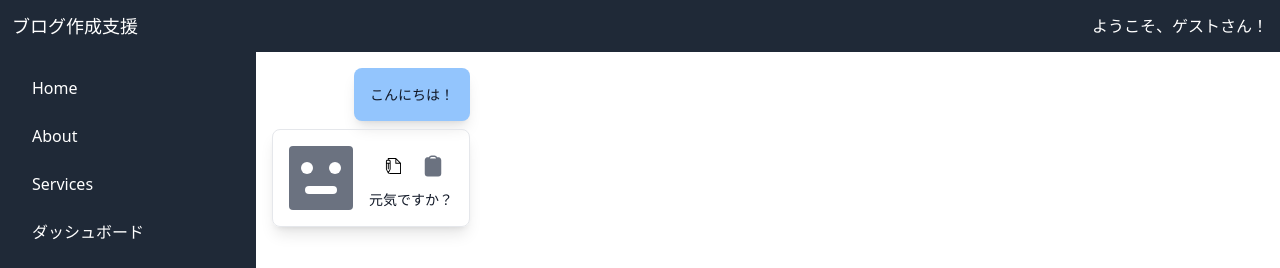
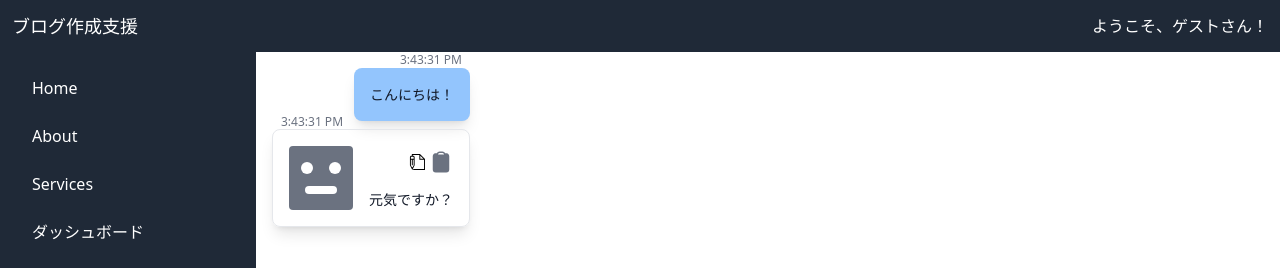
Before and after one commit to spite400k/my-next-app, a Next.js app: page /chat in a window 1280 px wide. Shown: the top 268 px of the page. Built offline with nearby package versions, Linux system fonts and the light colour scheme; no server answers.

Commit message:
チャット時間を追加　型をリファクタリング

```diff
--- /dev/null
+++ b/app/components/chat/ActionButton.tsx
@@ -0,0 +1,61 @@
+import { chatInputState } from "@/app/state/chatInputState";
+import { ClipboardIcon } from "@heroicons/react/24/solid";
+import { useState } from "react";
+import CopyToClipboard from "react-copy-to-clipboard";
+import { TfiWrite } from "react-icons/tfi";
+import { useRecoilState } from "recoil";
+
+
+const ActionButton = ({ content }: { content: string }) => {
+
+  // チャット入力にセットする
+  const [chatInput, setChatInput] = useRecoilState(chatInputState)
+  const handleWiteBlog = (word: string) => {
+    word = "次の内容でブログを作成する　自然な文体で書いて　" + word;
+
+    setChatInput({ content: word });
+  };
+
+  // コピーした
+  const [copiedMessage, setCopiedMessage] = useState<string | null>(null);
+
+  const handleCopy = (text: string) => {
+    setCopiedMessage(text);
+    setTimeout(() => setCopiedMessage(null), 2000);
+  };
+
+  return (
+        <div className="relative flex flex-row justify-end w-full">
+
+            {/* ブログを書くボタン */}
+            <div className="group ">
+            <button className='py-2 pr-1 rounded-md hover:bg-gray-200 transition' onClick={() => handleWiteBlog(content)}>
+                <TfiWrite />
+            </button>
+            <div className="absolute right-0 bottom-full mb-2 hidden group-hover:block bg-black text-white text-xs px-2 py-1 rounded-md whitespace-nowrap">
+                この内容でブログを作成する
+            </div>
+            </div>
+
+            {/* コピーするボタン */}
+            <div className="group ">
+                <CopyToClipboard text={content} onCopy={() => handleCopy(content)}>
+                    <button className="py-1 rounded-md hover:bg-gray-200 transition">
+                    <ClipboardIcon className="h-6 w-6 text-gray-500 group-hover:text-gray-700" />
+                    </button>
+                </CopyToClipboard>
+                <div className="absolute bottom-full mb-2 hidden group-hover:block bg-black text-white text-xs px-2 py-1 rounded-md whitespace-nowrap">
+                    コピーする
+                </div>
+            </div>
+            {/* Copied Message Notification */}
+            {copiedMessage && (
+                <div className="fixed top-10 left-1/2 transform -translate-x-1/2 bg-green-600 text-white px-4 py-2 rounded-md shadow-lg animate-fade-in-out">
+                    コピーしました！
+                </div>
+            )}
+        </div>
+    );
+  };
+
+  export default ActionButton;
--- a/app/components/chat/ChatForm.tsx
+++ b/app/components/chat/ChatForm.tsx
@@ -54,7 +54,7 @@ const ChatForm = () => {
     const newId = chatLog.length > 0 ? chatLog[chatLog.length - 1].id + 1 : 1;
 
     // 送信対象のメッセージを生成
-    const newUserMessage = { id: newId, content: chatInput.content, sender: "user" };
+    const newUserMessage = { id: newId, content: chatInput.content, sender: "user", time: new Date().toLocaleTimeString() };
     // 既存のチャットログに追加
     const updatedMessages = [...chatLog, newUserMessage];
     setChatLog(updatedMessages);
@@ -85,7 +85,7 @@ const ChatForm = () => {
       const result = await res.json();
       // GPT-3からのレスポンスをチャットログに追加
       const newGptId = newId + 1;
-      const newGptMessage = { id: newGptId, content: result.gptResponseMessage, sender: "other" };
+      const newGptMessage = { id: newGptId, content: result.gptResponseMessage, sender: "other", time: new Date().toLocaleTimeString() };
       setChatLog([...updatedMessages, newGptMessage]);
 
 
--- a/app/components/chat/ChatMessage.tsx
+++ b/app/components/chat/ChatMessage.tsx
@@ -2,48 +2,13 @@
 import React, { useEffect, useRef, useState } from 'react'
 import { useRecoilState, useRecoilValue } from 'recoil';
 import { chatLogState } from '../../state/chatLogState';
-import ReactMarkdown from 'react-markdown';
-import remarkGfm from 'remark-gfm';
 import { loadingState } from '../../state/loadingState';
-import AnchorTag from '../atoms/AnchorTag';
-import CodeBlock from '../atoms/CodeBlock';
 import styles from './css/scrolldown.module.css'
-import { CopyToClipboard } from 'react-copy-to-clipboard';
 import FloatingActionMenuAccordion2 from '../button/FloatingActionMenuAccordion2';
-import { ClipboardIcon } from '@heroicons/react/24/solid';
-import { TfiWrite } from 'react-icons/tfi';
-import { chatInputState } from '@/app/state/chatInputState';
+import ActionButton from './ActionButton';
 import RobotFace from '../icons/robot';
-
-
-type MessageType = {
-  id: number;
-  content: string;
-  sender: string;
-};
-
-// マルチラインのメッセージを表示するコンポーネント
-const MultiLineBody = ({ body }: { body: string }) => {
-  // マルチラインのメッセージを改行で分割して表示
-  const texts = body.split('\\n\\n').map((item, index) => {
-    console.log(item);
-
-    // マークダウンの改行コードを変換
-    item = item.replace(/\\n/g, '\n');
-    // マークダウンのリンクを変換
-    return (
-      <React.Fragment key={index}>
-            <ReactMarkdown
-              remarkPlugins={[remarkGfm]}
-              components={{
-                a: AnchorTag,
-                code: CodeBlock,              }}
-            >{item}</ReactMarkdown>
-      </React.Fragment>
-    );
-  });
-  return <div>{texts}</div>;
-};
+import { MessageType } from './MessageType';
+import MultiLineBody from './MultiLineBody';
 
 // チャットメッセージを表示するコンポーネント
 const ChatMessage = () => {
@@ -109,23 +74,6 @@ const ChatMessage = () => {
     };
   }, []);
 
-  // コピーした
-  const [copiedMessage, setCopiedMessage] = useState<string | null>(null);
-
-  const handleCopy = (text: string) => {
-    setCopiedMessage(text);
-    setTimeout(() => setCopiedMessage(null), 2000);
-  };
-
-
-  // チャット入力にセットする
-  const [chatInput, setChatInput] = useRecoilState(chatInputState)
-  const handleWiteBlog = (word: string) => {
-    word = "次の内容でブログを作成する　自然な文体で書いて　" + word;
-
-    setChatInput({ content: word });
-  };
-
   return (
     <>
       <div
@@ -140,6 +88,8 @@ const ChatMessage = () => {
               <div key={message.id}
                     className={`mb-2 p-2 rounded-lg sm:max-w-2xl shadow-lg ${
                       message.sender === 'user' ? 'flex bg-blue-300 text-white self-end' : 'flex self-start border border-gray-200' }`}>
+
+
                   {/* ユーザーのメッセージの場合はアイコンを表示*/}
                   {message.sender === 'other' && (
                     <div className="flex-shrink-0 m-2">
@@ -147,53 +97,24 @@ const ChatMessage = () => {
                       <RobotFace />
                     </div>
                   )}
+
                   {/* メッセージの内容 */}
-                  <div  className="rounded p-2 flex flex-col items-center justify-between">
+                  <div  className="relative rounded p-2 flex flex-col items-center justify-between">
+                    <div className={'absolute -top-6  text-xs text-gray-500 ' + (message.sender === 'other' ? '-left-20' : 'right-0')}>
+                      {message.time}
+                    </div>
 
-                    {/* コピーするボタン */}
+                    {/* actionボタン */}
                     {message.sender === 'other' && (
-                      <div className="relative flex flex-row justify-end w-full">
-
-                        {/* ブログを書くボタン */}
-                        <div className="group ">
-                          <button className='p-3 rounded-md hover:bg-gray-200 transition' onClick={() => handleWiteBlog(message.content)}>
-                            <TfiWrite />
-                          </button>
-                          <div className="absolute right-0 bottom-full mb-2 hidden group-hover:block bg-black text-white text-xs px-2 py-1 rounded-md whitespace-nowrap">
-                            この内容でブログを作成する
-                          </div>
-                        </div>
-
-                        {/* コピーするボタン */}
-                        <div className="group ">
-                          <CopyToClipboard text={message.content} onCopy={() => handleCopy(message.content)}>
-                            <button className="p-2 rounded-md hover:bg-gray-200 transition">
-                              <ClipboardIcon className="h-6 w-6 text-gray-500 group-hover:text-gray-700" />
-                            </button>
-                          </CopyToClipboard>
-                          <div className="absolute bottom-full mb-2 hidden group-hover:block bg-black text-white text-xs px-2 py-1 rounded-md whitespace-nowrap">
-                            コピーする
-                          </div>
-                        </div>
-                      </div>
+                      <ActionButton content={message.content}/>
                     )}
-
-
+                    {/* メッセージの内容 */}
                     <div className={`text-sm markdown  ${
                         message.sender === 'user' ? 'whitespace-pre-wrap' : '' }`}>
                       {/* {message.content} */}
                       <MultiLineBody body={message.content} />
                     </div>
-
-
-                    {/* Copied Message Notification */}
-                    {copiedMessage && (
-                      <div className="fixed top-10 left-1/2 transform -translate-x-1/2 bg-green-600 text-white px-4 py-2 rounded-md shadow-lg animate-fade-in-out">
-                        コピーしました！
-                      </div>
-                    )}
                 </div>
-
               </div>
           )
         })}
--- /dev/null
+++ b/app/components/chat/MessageType.tsx
@@ -0,0 +1,7 @@
+'use client';
+export type MessageType = {
+  id: number;
+  content: string;
+  sender: string;
+  time: string;
+};
--- /dev/null
+++ b/app/components/chat/MultiLineBody.tsx
@@ -0,0 +1,30 @@
+import React from 'react';
+import AnchorTag from '../atoms/AnchorTag';
+import CodeBlock from '../atoms/CodeBlock';
+import ReactMarkdown from 'react-markdown';
+import remarkGfm from 'remark-gfm';
+
+// マルチラインのメッセージを表示するコンポーネント
+const MultiLineBody = ({ body }: { body: string }) => {
+  // マルチラインのメッセージを改行で分割して表示
+  const texts = body.split('\\n\\n').map((item, index) => {
+    console.log(item);
+
+    // マークダウンの改行コードを変換
+    item = item.replace(/\\n/g, '\n');
+    // マークダウンのリンクを変換
+    return (
+      <React.Fragment key={index}>
+            <ReactMarkdown
+              remarkPlugins={[remarkGfm]}
+              components={{
+                a: AnchorTag,
+                code: CodeBlock,              }}
+            >{item}</ReactMarkdown>
+      </React.Fragment>
+    );
+  });
+  return <div>{texts}</div>;
+};
+
+export default MultiLineBody;
--- a/app/layout.tsx
+++ b/app/layout.tsx
@@ -29,7 +29,6 @@ export default function RootLayout({
       <body
         className={`${geistSans.variable} ${geistMono.variable} antialiased`}
       >
-
           <AppProvider>{children}</AppProvider>
 
       </body>
--- a/app/state/chatLogState.ts
+++ b/app/state/chatLogState.ts
@@ -1,19 +1,13 @@
 // states/chatLogState.ts
 // チャットのメッセージ欄の文字列リストを定義
 import { atom } from 'recoil';
-
-// メッセージオブジェクトの型を定義
-interface Message {
-  id: number;
-  content: string;
-  sender: string;
-}
+import { MessageType } from '../components/chat/MessageType';
 
 // gptResponseStateの型をMessageの配列として定義
-export const chatLogState = atom<Message[]>({
+export const chatLogState = atom<MessageType[]>({
   key: 'chatLogState',
   default: [
-    { id: 1, content: "こんにちは！", sender: "user" },
-    { id: 2, content: "元気ですか？", sender: "other" }
+    { id: 1, content: "こんにちは！", sender: "user" ,time: new Date().toLocaleTimeString()},
+    { id: 2, content: "元気ですか？", sender: "other" ,time: new Date().toLocaleTimeString()},
   ],
 });
```
